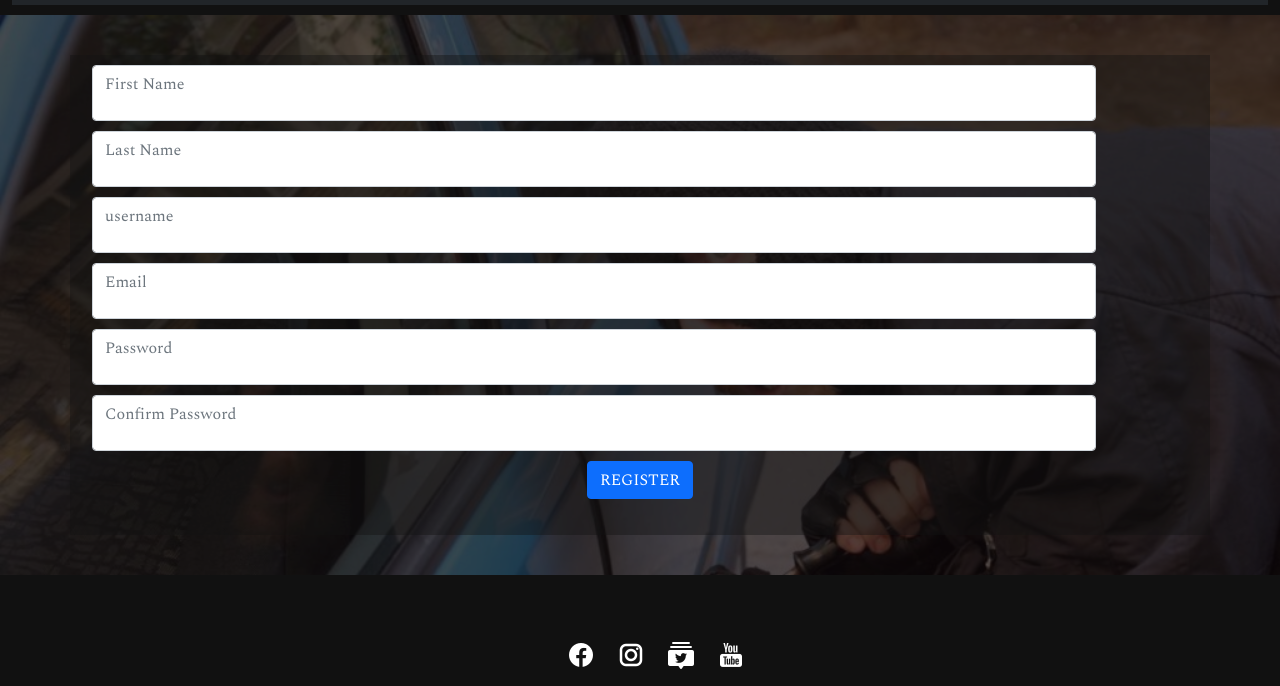
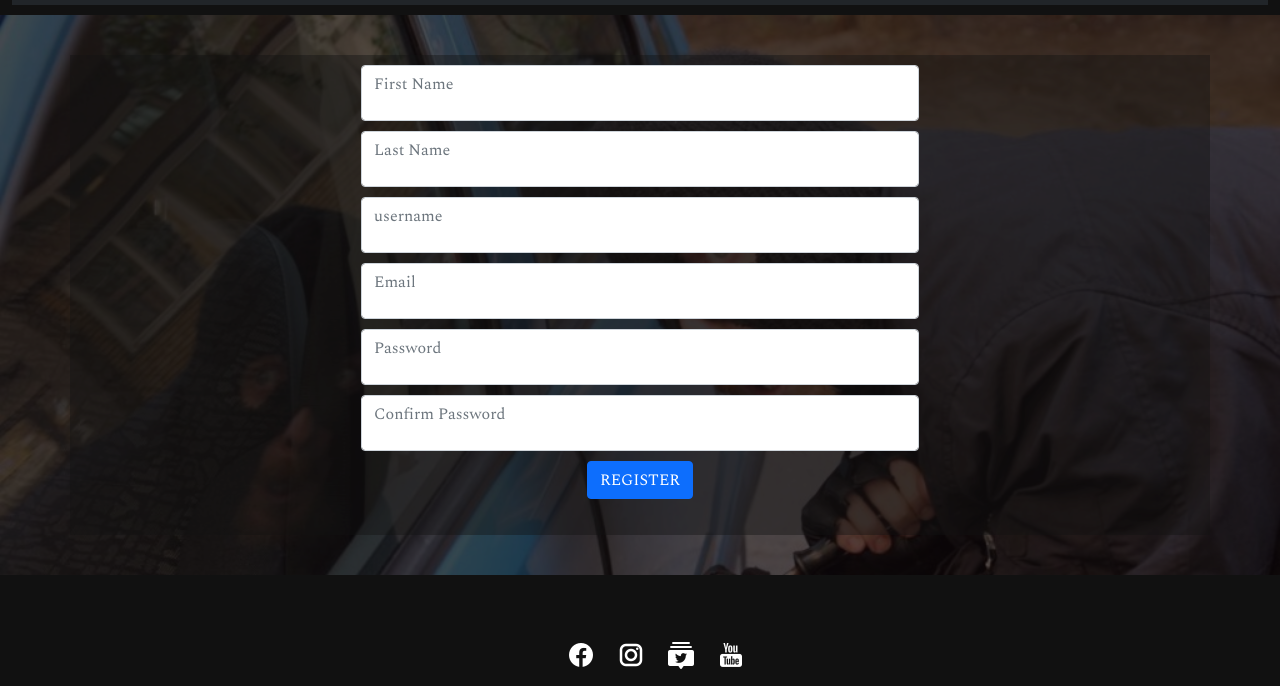
Before and after one commit to saretoduncan/stolen-Cars-Reg, a plain HTML site: page registration.html in a window 1280 px wide. Shown: the part 114-800 px from the top of the page. Drawn offline with nearby package versions, Linux system fonts and the light colour scheme.

Commit message:
add minor adjustments on the contact form

```diff
--- a/registration.html
+++ b/registration.html
@@ -46,16 +46,16 @@
     <div class="container tool ">
       <form action="">
         <div class="form-group" id="control">
-          <input type="text" class="form-control" id="firstname" placeholder="First Name">
-          <input type="text" class="form-control" id="lastname" placeholder="Last Name">
+          <input type="text" class="form-control" id="firstname" placeholder="First Name" required>
+          <input type="text" class="form-control" id="lastname" placeholder="Last Name" required>
         </div>
         <div class="form-group" id="look">
-          <input type="text" class="form-control" id="username" placeholder="username">
-          <input type="email" class="form-control" id="email" placeholder="Email">
+          <input type="text" class="form-control" id="username" placeholder="username" required>
+          <input type="email" class="form-control" id="email" placeholder="Email" required>
         </div>
         <div class="form-group" id="love">
-          <input type="password" class="form-control" id="password" placeholder="Password">
-          <input type="password" class="form-control" id="confirmpassword" placeholder="Confirm Password">
+          <input type="password" class="form-control" id="password" placeholder="Password" required>
+          <input type="password" class="form-control" id="confirmpassword" placeholder="Confirm Password" required>
         </div>
         <div class="form-group d-flex justify-content-center align-items-center" id="admire">
           <button class="btn btn-primary">REGISTER</button>
--- a/static/css/registration.css
+++ b/static/css/registration.css
@@ -60,9 +60,11 @@
         background-color: rgba(17, 17, 17, 0.411);
     }
 
+    .form-group {}
+
     .form-group input {
-        margin: 10px;
-        width: 90%;
+        margin: 10px auto;
+        width: 50%;
         padding-bottom: 3vh;
     }
 
```
Also changed, not shown: static/js/main.js (+24 -2 lines).
